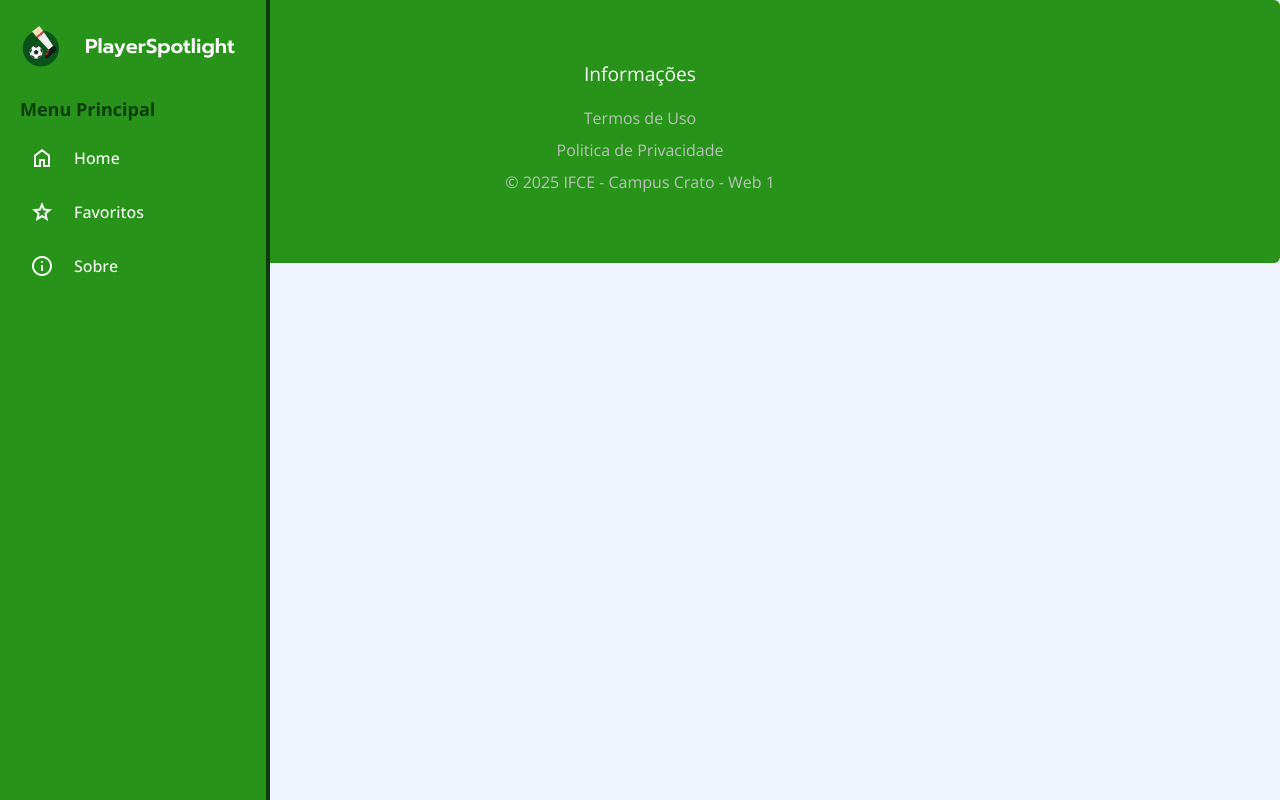
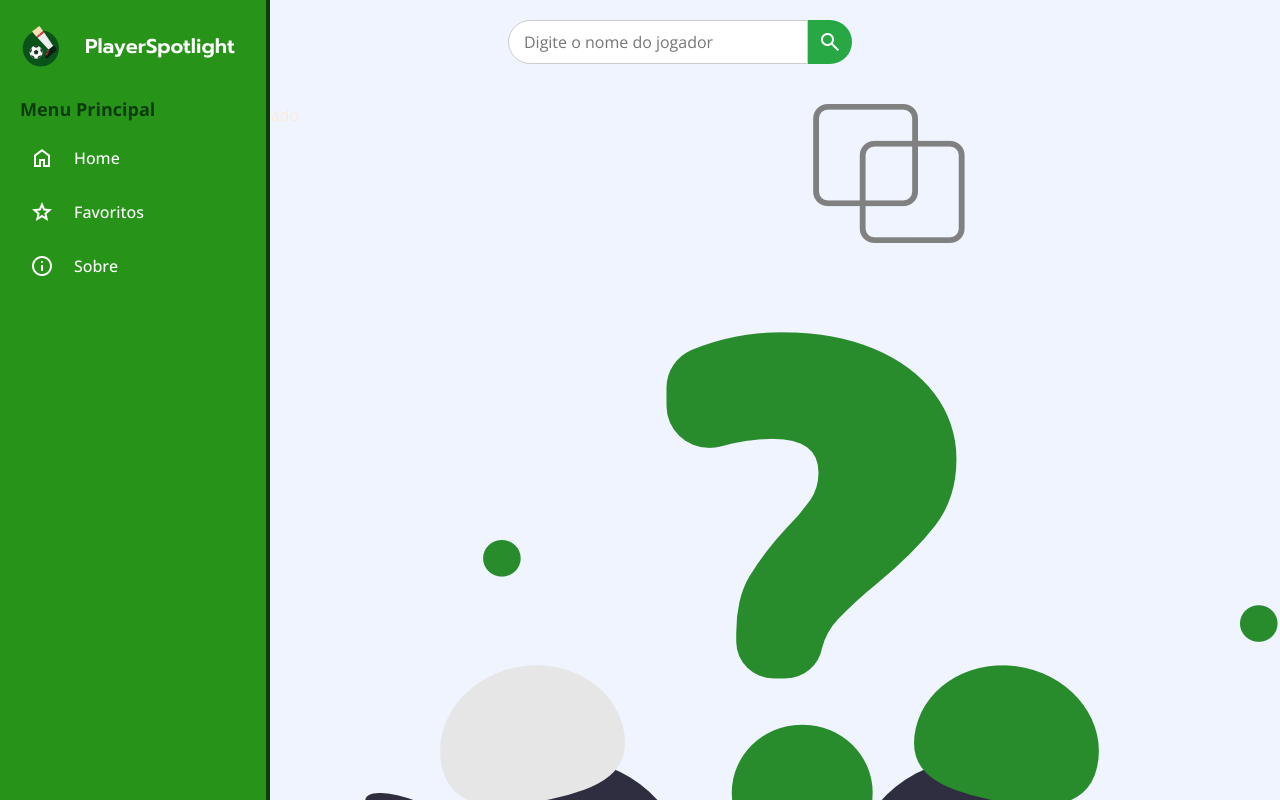
Before and after one commit to JohnOliverz/Projeto-Web-1, a React (Vite) app: page / in a window 1280 px wide. Shown: the top 800 px of the page. Built offline with nearby package versions, Linux system fonts and the light colour scheme.

Commit message:
✨ feat: Pages e Lógica do Home

```diff
--- a/index.html
+++ b/index.html
@@ -2,11 +2,11 @@
 <html lang="en">
   <head>
     <meta charset="UTF-8" />
-    <!--<link rel="icon" type="image/svg+xml" href="/vite.svg" /> -->
+    <link rel="icon" type="image/svg+xml" href="/src/assets/bola.svg" />
     <meta name="viewport" content="width=device-width, initial-scale=1.0" />
     <link rel="stylesheet" href="https://fonts.googleapis.com/css2?family=Material+Symbols+Outlined:opsz,wght,FILL,GRAD@20..48,100..700,0..1,-50..200" />
     <link rel="stylesheet" href="https://cdnjs.cloudflare.com/ajax/libs/font-awesome/6.4.2/css/all.min.css" />
-    <title>Projeto Web 1</title>
+    <title>Player Spotlight</title>
   </head>
   <body>
     <div id="root"></div>
--- a/src/components/footer/Footer.css
+++ b/src/components/footer/Footer.css
@@ -1,4 +1,3 @@
-/* Importing Google font - Open Sans */
 @import url('https://fonts.googleapis.com/css2?family=Open+Sans:wght@300;400;500;600;700&display=swap');
 
 * {
@@ -8,23 +7,33 @@
   font-family: 'Open Sans', sans-serif;
 }
 
-.footer {
-  z-index: 3;
+html, body {
+  height: 100%;
+}
+
+#root {
   display: flex;
   flex-direction: column;
-  justify-content: center;
-  align-items: center;
+  min-height: 100%;
+}
+
+main {
+  flex: 1;
+}
+
+.footer {
   width: 100%;
   background: #279419;
-  border-radius: 6px;
+  border-radius: 6px 6px 0 0;
+  padding: 20px 0;
 }
 
 .footer .footer-row {
   display: flex;
   flex-wrap: wrap;
-  justify-content: space-between;
-  gap: 3.5rem;
-  padding: 60px;
+  justify-content: center;
+  margin-left: 65px;
+  gap: 1.5rem;
 }
 
 .footer-row .footer-col h4 {
@@ -34,12 +43,12 @@
 }
 
 .footer-col .links {
-  margin-top: 20px;
+  margin-top: 10px;
 }
 
 .footer-col .links li {
   list-style: none;
-  margin-bottom: 10px;
+  margin-bottom: 8px;
   color: #bfbfbf;
 }
 
@@ -53,35 +62,20 @@
 }
 
 .footer-col p {
-  margin: 20px 0;
+  margin: 10px 0;
   color: #bfbfbf;
   max-width: 300px;
 }
 
+/* Responsividade */
 @media (max-width: 768px) {
   .footer {
-    position: relative;
-    bottom: 0;
-    left: 0;
-    transform: none;
-    width: 100%;
     border-radius: 0;
+    padding: 15px 10px;
   }
 
   .footer .footer-row {
-    padding: 20px;
+    padding: 10px;
     gap: 1rem;
   }
-
-  .footer-col form {
-    display: block;
-  }
-
-  .footer-col form :where(input, button) {
-    width: 100%;
-  }
-
-  .footer-col form button {
-    margin: 10px 0 0 0;
-  }
 }
--- a/src/pages/Favorites/Favorites.jsx
+++ b/src/pages/Favorites/Favorites.jsx
@@ -1,33 +1,47 @@
 import React from "react";
+import logo from "../../assets/soccer.svg"
 import { SideNavBar } from "../../components/sideNavBar/SideNavBar";
 import { Footer } from "../../components/footer/Footer";
+import CardAtlet from "../../components/cardAtleta/CardAtleta";
 
-function Favoritos({ favoritos }) {
+function Favorites({ favoritos, setFavoritos }) {
+  const removerDosFavoritos = (id) => {
+    const novosFavoritos = favoritos.filter((jogador) => jogador.player.id !== id);
+    setFavoritos(novosFavoritos); // Atualiza o array de favoritos
+  };
+
   return (
-      <>
-        <SideNavBar />
-        <div id="divPrincipal">
-        <div id="favoritos">
-        <h1>Atletas Favoritos</h1>
-        <div className="favoritos-list">
+    <>
+      <SideNavBar />
+      <div id="divPrincipal">
+        <h2>Jogadores Favoritos</h2>
+        <div className="resultados">
           {favoritos.length > 0 ? (
-            favoritos.map((atleta, index) => (
-              <div key={index} className="favorito-card">
-                <img src={atleta.image} alt={atleta.name} className="favorito-image" />
-                <h3>{atleta.name}</h3>
-              </div>
+            favoritos.map((jogador, index) => (
+              <CardAtlet
+                key={index}
+                imagem={jogador.player.photo}
+                nome={jogador.player.name}
+                idade={jogador.player.age}
+                nacionalidade={jogador.player.nationality}
+                peso={jogador.player.weight}
+                altura={jogador.player.height}
+                numero={jogador.player.number || "N/A"}
+                posicao={jogador.player.position || "Desconhecida"}
+                onRemover={() => removerDosFavoritos(jogador.player.id)}
+              />
             ))
           ) : (
-            <p>Nenhum atleta favorito adicionado.</p>
+            <>
+              <p>Nenhum jogador Favoritado.</p>
+              <img className="logo" src={logo} alt="Nenhum jogador encontrado" />
+            </>
           )}
         </div>
+        <Footer />
       </div>
-          <div id="fixarRodape">
-            <Footer />
-          </div>
-        </div>
-      </>
+    </>
   );
 }
 
-export default Favoritos;
+export default Favorites;
--- a/src/pages/Home/Home.css
+++ b/src/pages/Home/Home.css
@@ -0,0 +1,19 @@
+.resultados {
+    display: flex;
+    flex-direction: column;
+    justify-content: center; /* Centraliza verticalmente */
+    align-items: center; /* Centraliza horizontalmente */
+    font: 600 bold black;
+    text-align: center; /* Centraliza o texto dentro da div */
+    min-height: 30vh; /* Garante altura mínima para centralizar */
+    max-height: 15vh;
+    gap: 20px; /* Espaçamento entre os elementos */
+  }
+
+  .logo {
+    max-width: 100%;
+    height: auto; /* Mantém a proporção da imagem */
+    max-height: 300px; /* Limita a altura máxima */
+    object-fit: contain; /* Ajusta a imagem sem cortar */
+
+  }
--- a/src/pages/Home/Home.jsx
+++ b/src/pages/Home/Home.jsx
@@ -1,20 +1,53 @@
+import React, { useState } from "react";
+import logo from "../../assets/question.png"
 import { SideNavBar } from "../../components/sideNavBar/SideNavBar";
 import { Footer } from "../../components/footer/Footer";
+import SearchPlayer from "../../components/SearchPlayer/SearchPlayer";
+import CardAtlet from "../../components/cardAtleta/CardAtleta";
 
-function Home(){
-    return(
-        <>
+function Home({ favoritos, setFavoritos }) {
+  const [jogadores, setJogadores] = useState([]);
 
-        <SideNavBar />
-        <div id='divPrincipal'>
+  const adicionarAosFavoritos = (jogador) => {
+    if (!favoritos.some((fav) => fav.player.id === jogador.player.id)) {
+      setFavoritos([...favoritos, jogador]); // Adiciona o jogador ao array de favoritos
+    } else {
+      alert("Jogador já está nos favoritos!");
+    }
+  };
 
+  return (
+    <>
+      <SideNavBar />
+      <div id="divPrincipal">
+        <SearchPlayer onResults={setJogadores} />
+        <div className="resultados">
+          {jogadores.length > 0 ? (
+            jogadores.map((jogador, index) => (
+              <CardAtlet
+                key={index}
+                imagem={jogador.player.photo}
+                nome={jogador.player.name}
+                idade={jogador.player.age}
+                nacionalidade={jogador.player.nationality}
+                peso={jogador.player.weight}
+                altura={jogador.player.height}
+                numero={jogador.player.number || "N/A"}
+                posicao={jogador.player.position || "Desconhecida"}
+                onFavoritar={() => adicionarAosFavoritos(jogador)}
+              />
+            ))
+          ) : (
+            <>
+              <p>Nenhum jogador encontrado.</p>
+              <img className="logo" src={logo} alt="Nenhum jogador encontrado" />
+            </>
+          )}
+        </div>
+        <Footer />
+      </div>
+    </>
+  );
+}
 
-          <div id='fixarRodape'><Footer /></div>
-
-        </div>
-
-      </>
-
-    )
-
-} export default Home;
+export default Home;
--- a/src/services/Api.js
+++ b/src/services/Api.js
@@ -1,6 +1,6 @@
 import axios from "axios";
 
-const API_KEY = "xxxxxxxxxxxxxxxxxxxxxxxxxxxxxxx"; // Substitua pela sua chave válida
+const API_KEY = "706986e0b5f1aca0048638b433b30669"; // Substitua pela sua chave válida
 const BASE_URL = "https://v3.football.api-sports.io";
 
 export const buscarJogadores = async (nome) => {
```
